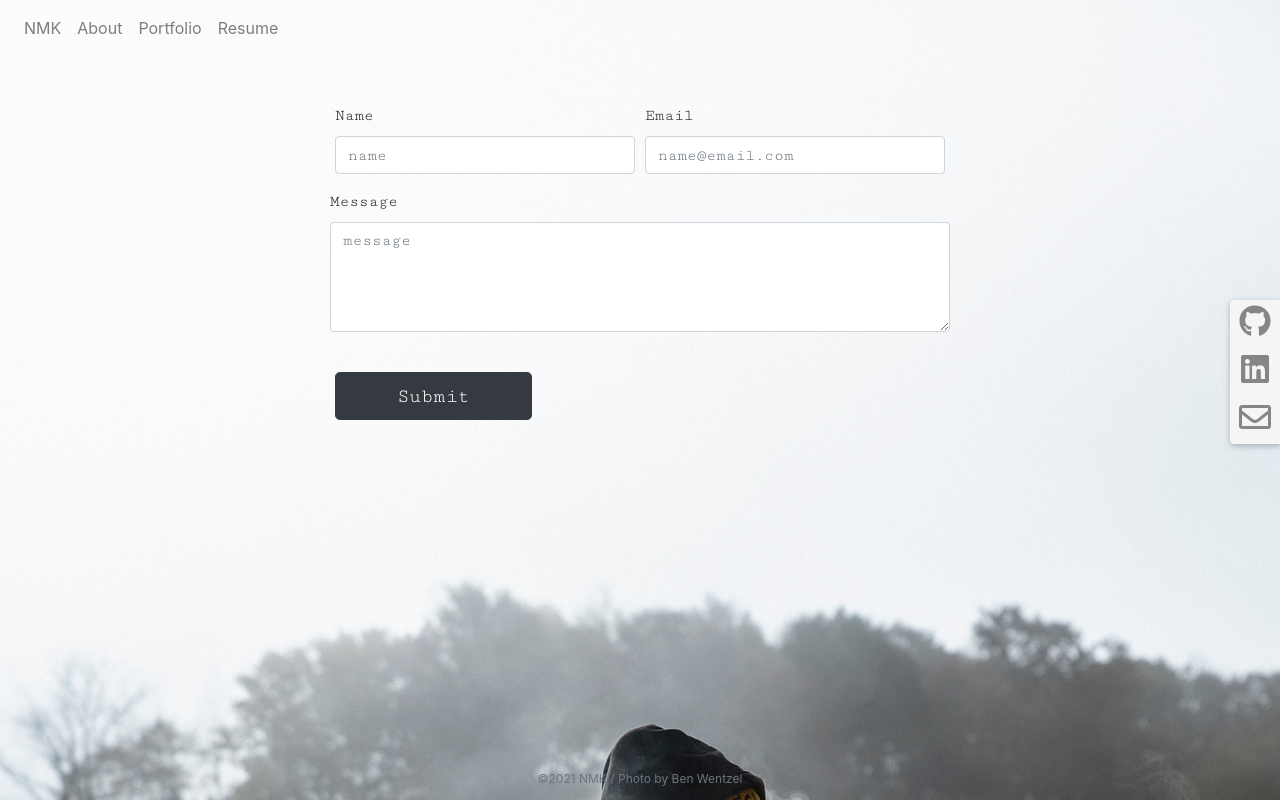
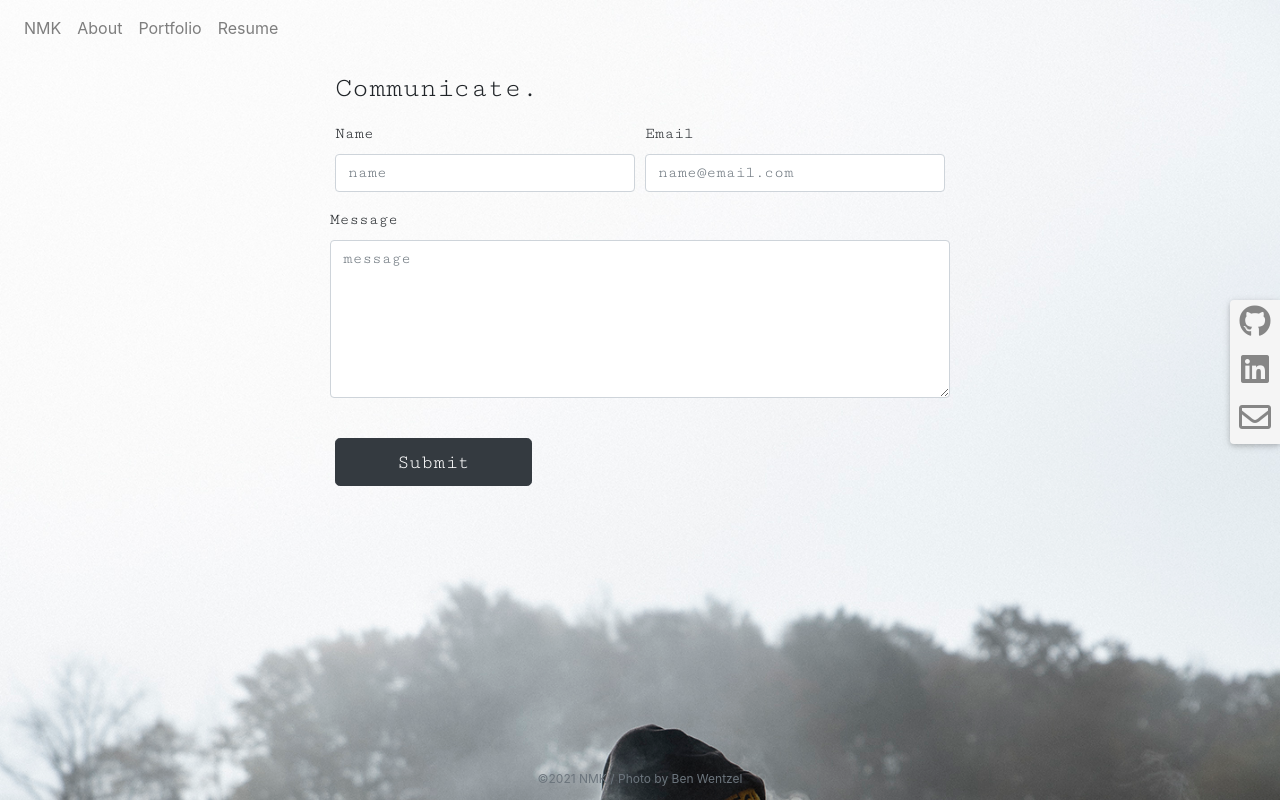
Before and after one commit to natemking/portfolio_2.0, a React (Create React App) app: page /#/contact in a window 1280 px wide. Shown: the top 800 px of the page. Built offline with nearby package versions, Linux system fonts and the light colour scheme.

Commit message:
Updated contact page styling

```diff
--- a/src/components/ContactFormContainer/index.js
+++ b/src/components/ContactFormContainer/index.js
@@ -59,8 +59,8 @@ const ContactFormContainer = () => {
     }
 
     return (
-        <section className="container-sm col-6 mt-5">
-            {/* <!-- Contact Form --> */}
+        <section className="container-sm col-6 mt-3">
+            <h3>Communicate.</h3>
             <form className="form-group" onSubmit={ handleFormSubmit }>
                 <FormRow>
                     <section className="col-md-6" >
--- a/src/components/FormTextArea/index.js
+++ b/src/components/FormTextArea/index.js
@@ -6,7 +6,7 @@ const FormTextArea = ({ type, label, placeholder, onChange}) => {
             <label>
                 { label }
             </label>
-            <textarea type={ type } className="form-control" rows="4" name={ label } placeholder={ placeholder } onChange={ onChange }></textarea>
+            <textarea type={ type } className="form-control" rows="6" name={ label } placeholder={ placeholder } onChange={ onChange }></textarea>
        </>
     );
 }
```
